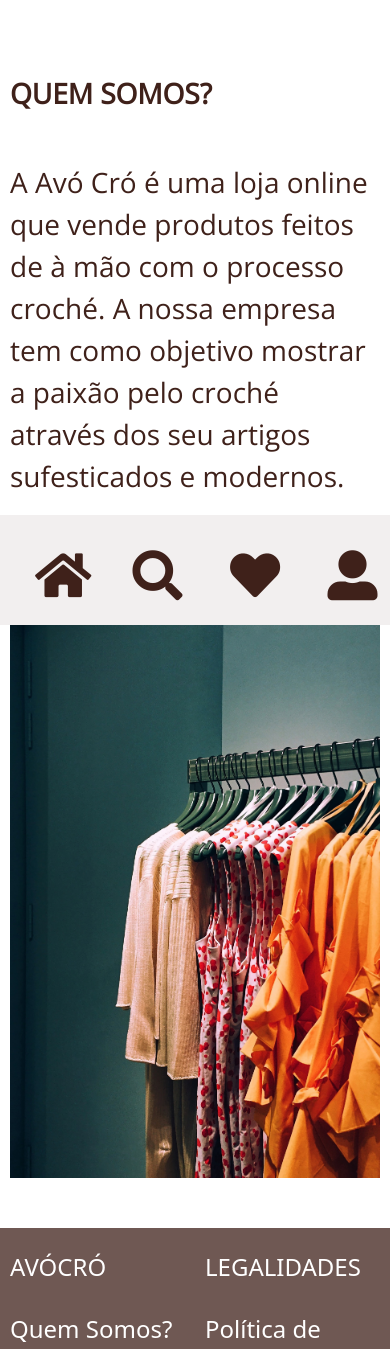
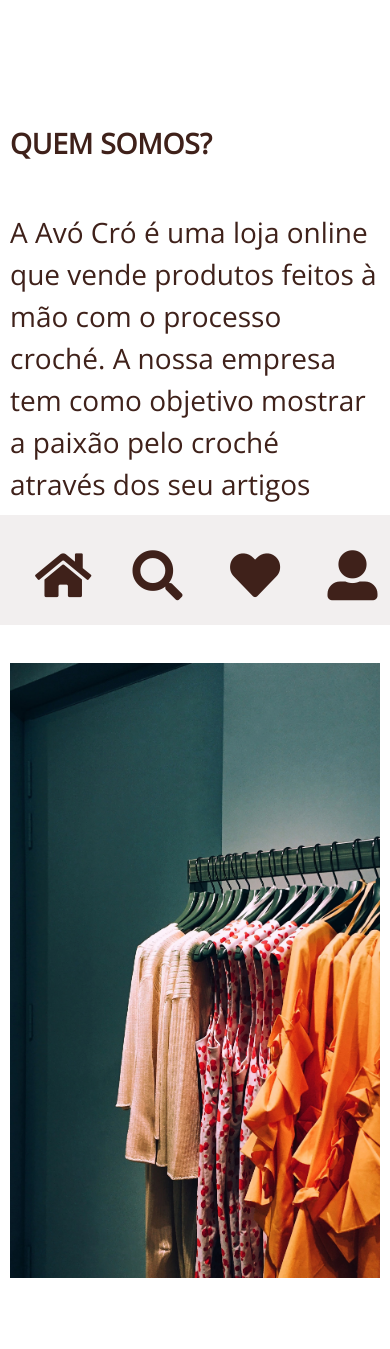
Before and after one commit to mariajardim/Avocro, a PHP site: page /quemsomos.php in a window 390 px wide. Shown: the part 95-1444 px from the top of the page. Run offline with PHP 8.4, Linux system fonts and the light colour scheme; some libraries are stand-ins or nearby versions.

Commit message:
alguns ajustes

```diff
--- a/css/style.css
+++ b/css/style.css
@@ -1403,7 +1403,7 @@
             height: 100%;
             /* background-color: hotpink; */
             float: left;
-            margin-bottom: 50px;
+            margin-bottom: 100px;
             padding-left: 10px;
             padding-right: 10px;
             }
@@ -1413,7 +1413,7 @@
             font-family: 'Open Sans', sans-serif;
             float: left;
             text-transform: uppercase;
-            margin-top: 50px;
+            margin-top: 100px;
             margin-bottom: 0px;
             margin-left: 0px;
             font-weight: bold;
@@ -1445,7 +1445,7 @@
             background-size: cover;
             background-repeat: no-repeat;
             background-position: top center;
-            margin-bottom: 50px;
+            margin-bottom: 100px;
             }
         }
 
@@ -1709,7 +1709,7 @@
 
             .wishlist {
                 width: 100%;
-                margin-top: 50px;
+                margin-top: 100px;
                 margin-bottom: 40px;
                 font-size: 14px;
                /* background-color: hotpink; */
@@ -1853,7 +1853,7 @@
             font-size: 28px;
             font-family: 'Open Sans', sans-serif;
             text-transform: uppercase;
-            margin-top: 50px;
+            margin-top: 100px;
             color: rgb(63, 33, 26);
             font-weight: bold;
             margin-left: 0px;
@@ -1880,7 +1880,7 @@
             font-size: 24px;
             font-family: 'Open Sans', sans-serif;
             float: left;
-            margin-top: 50px;
+            margin-top: 100px;
             margin-left: 0px;
             border: 0;
             padding: 0;
@@ -2239,7 +2239,7 @@
                         font-size: 28px;
                         font-family: 'Open Sans', sans-serif;
                         text-transform: uppercase;
-                        margin-top: 50px;
+                        margin-top: 100px;
                         color: rgb(63, 33, 26);
                         }
 
@@ -2307,14 +2307,14 @@
                 }
 
             .login a {
-                color: blue;
+                color: rgb(63, 33, 26, 1);
                 text-decoration: none;
                 WIDTH: 49%;
                 background: white;
                 }
 
                 .login a:hover {
-                    color: blue;
+                    color: rgb(63, 33, 26, 1);
                     text-decoration: none;
                     WIDTH: 49%;
                     background: rgba(196, 196, 238, 0.603);
--- a/quemsomos.php
+++ b/quemsomos.php
@@ -23,7 +23,7 @@
 
     <div class="quemsomos">
         <h1><b>Quem Somos?</b></h1>
-        <p>A Avó Cró é uma loja online que vende produtos feitos de à mão com o processo croché.
+        <p>A Avó Cró é uma loja online que vende produtos feitos à mão com o processo croché.
             A nossa empresa tem como objetivo mostrar a paixão pelo croché através dos seu artigos sufesticados e modernos. </p>
     </div>
 
```
